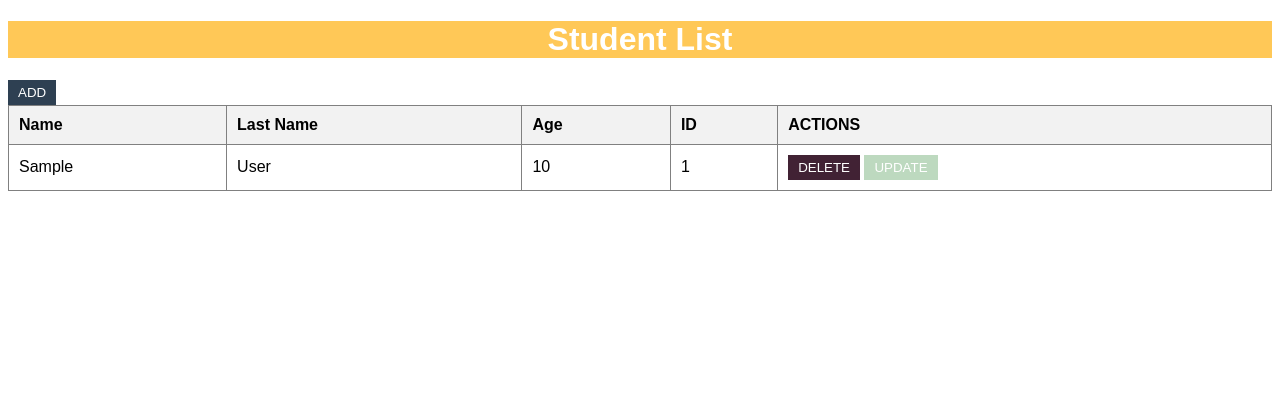
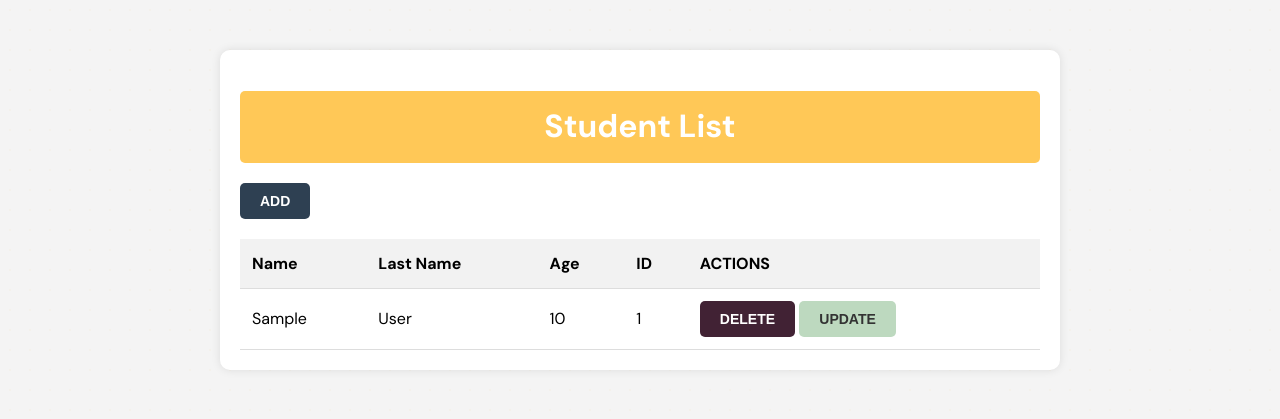
Before and after one commit to Lexgur/crud-project-PDO, a PHP site: page /index.php?action=view_students in a window 1280 px wide. Shown: the top 419 px of the page. Run offline with PHP 8.4, Linux system fonts and the light colour scheme; the visitor is signed in with stand-in values (Sample User, id 1); tables that the repository leaves empty or names only in its code hold one stand-in row (values such as "Sample post").

Commit message:
just style

```diff
--- a/public/style.css
+++ b/public/style.css
@@ -1,56 +1,277 @@
+/* Import DM Sans font from Google Fonts (optional) */
+@import url('https://fonts.googleapis.com/css2?family=DM+Sans:wght@400;700&display=swap');
+
+/* General Body Styling */
 body {
     font-family: 'DM Sans', sans-serif;
+    background-color: #f4f4f4;
+    margin: 0;
+    padding: 20px;
+    line-height: 1.6;
 }
 
-h1 {
+/* Headings */
+h1, h2 {
     font-family: 'DM Sans', sans-serif;
     color: white;
-    background-color: #FFC857;
-    justify-content: center;
-    align-items: center;
+    background-color: #FFC857; /* Warm yellow background */
+    padding: 10px;
     text-align: center;
+    margin-bottom: 20px;
+    border-radius: 5px;
 }
 
+/* Container for Forms and Content */
+.container {
+    max-width: 800px;
+    margin: 0 auto;
+    background: white;
+    padding: 20px;
+    border-radius: 10px;
+    box-shadow: 0 0 10px rgba(0, 0, 0, 0.1);
+}
+
+/* Form Styling */
+form {
+    display: flex;
+    flex-direction: column;
+    gap: 15px; /* Space between form elements */
+}
+
+label {
+    font-weight: bold;
+    margin-bottom: 5px;
+    display: block;
+}
+
+input[type="text"],
+input[type="number"],
+input[type="email"],
+input[type="password"] {
+    width: 100%;
+    max-width: 300px;
+    padding: 8px;
+    border: 1px solid #ccc;
+    border-radius: 5px;
+    font-size: 16px;
+    box-sizing: border-box; /* Ensures padding doesn't affect width */
+}
+
+input:focus {
+    outline: none;
+    border-color: #007bff; /* Highlight on focus */
+    box-shadow: 0 0 5px rgba(0, 123, 255, 0.5);
+}
+
+/* Table Styling */
 table {
     width: 100%;
     border-collapse: collapse;
+    margin-top: 20px;
 }
 
 th, td {
-    padding: 10px;
+    padding: 12px;
     text-align: left;
+    border-bottom: 1px solid #ddd;
 }
 
 th {
     background-color: #f2f2f2;
+    font-weight: bold;
 }
 
+td {
+    vertical-align: middle;
+}
+
+/* Button Styling */
 button {
-    padding: 5px 10px;
+    padding: 10px 20px;
     color: white;
     border: none;
+    border-radius: 5px;
     cursor: pointer;
-}
-.add-btn {
-    background-color: #2E4052;
-}
-.add-btn:hover {
-    background-color: #2E4052;
-}
-.dlt-btn {
-    background-color: #412234;
-}
-.dlt-btn:hover {
-    background-color: #200e1a;
-}
-.upd-btn {
-    background-color: #BDD9BF;
-}
-.upd-btn:hover {
-    background-color: #92d894;
+    font-size: 14px;
+    transition: background-color 0.3s ease; /* Smooth hover transition */
 }
 
+button:hover {
+    opacity: 0.9; /* Consistent hover effect */
+}
+
+.add-btn {
+    background-color: #2E4052; /* Dark slate blue */
+}
+
+.add-btn:hover {
+    background-color: #1e2b38; /* Slightly darker on hover */
+}
+
+.dlt-btn {
+    background-color: #412234; /* Deep maroon */
+}
+
+.dlt-btn:hover {
+    background-color: #200e1a; /* Darker maroon */
+}
+
+.upd-btn {
+    background-color: #BDD9BF; /* Soft green */
+    color: #333; /* Darker text for contrast */
+}
+
+.upd-btn:hover {
+    background-color: #92d894; /* Brighter green */
+}
+
+/* Links Inside Buttons */
+button a {
+    text-decoration: none;
+    color: inherit; /* Inherits button text color */
+    display: block;
+}
+
+/* General Links */
 a {
     text-decoration: none;
-    color: white;
+    color: #007bff;
+    font-weight: bold;
 }
+
+a:hover {
+    text-decoration: underline;
+}
+
+/* Specific Dashboard Styling */
+body.screen { /* For View Students page */
+    padding: 50px;
+}
+
+/* Responsive Design */
+@media (max-width: 600px) {
+    .container {
+        padding: 15px;
+    }
+
+    table, th, td {
+        font-size: 14px;
+    }
+
+    button {
+        padding: 8px 15px;
+    }
+
+    input[type="text"],
+    input[type="number"],
+    input[type="email"],
+    input[type="password"] {
+        max-width: 100%;
+    }
+}
+
+/* Add these to your existing style.css */
+
+/* Dashboard Container */
+.dashboard-container {
+    max-width: 900px;
+    margin: 50px auto;
+    background: linear-gradient(135deg, #ffffff 0%, #f9f9f9 100%); /* Subtle gradient */
+    padding: 40px;
+    border-radius: 15px;
+    box-shadow: 0 4px 20px rgba(0, 0, 0, 0.1);
+    position: relative;
+    overflow: hidden;
+    animation: fadeIn 1s ease-in-out; /* Fade-in animation */
+}
+
+/* Fancy Heading */
+.dashboard-container h1 {
+    font-size: 2.5em;
+    background: linear-gradient(90deg, #FFC857, #ff9d00); /* Gradient background */
+    -webkit-background-clip: text;
+    -webkit-text-fill-color: transparent; /* Gradient text */
+    margin-bottom: 10px;
+    text-shadow: 2px 2px 4px rgba(0, 0, 0, 0.1); /* Subtle shadow */
+}
+
+/* Welcome Text */
+.welcome-text {
+    font-size: 1.2em;
+    color: #555;
+    margin-bottom: 30px;
+    font-style: italic;
+}
+
+/* Dashboard Actions (Button Group) */
+.dashboard-actions {
+    display: flex;
+    justify-content: center;
+    gap: 15px;
+    flex-wrap: wrap; /* Responsive wrapping */
+}
+
+/* Button Enhancements */
+.dashboard-actions button {
+    padding: 12px 25px;
+    font-size: 16px;
+    transform: scale(1);
+    transition: transform 0.2s ease, background-color 0.3s ease;
+}
+
+.dashboard-actions button:hover {
+    transform: scale(1.05); /* Slight scale-up on hover */
+    opacity: 1; /* Override general button hover opacity */
+}
+
+/* Dashboard Footer */
+.dashboard-footer {
+    margin-top: 40px;
+    font-size: 0.9em;
+    color: #888;
+    border-top: 1px solid #eee;
+    padding-top: 10px;
+}
+
+/* Animation for Fade-In */
+@keyframes fadeIn {
+    from {
+        opacity: 0;
+        transform: translateY(20px);
+    }
+    to {
+        opacity: 1;
+        transform: translateY(0);
+    }
+}
+
+/* Optional: Add a subtle background pattern or effect */
+body::before {
+    content: '';
+    position: fixed;
+    top: 0;
+    left: 0;
+    width: 100%;
+    height: 100%;
+    background: radial-gradient(circle, rgba(255, 200, 87, 0.1) 10%, transparent 10%);
+    background-size: 20px 20px;
+    z-index: -1; /* Behind content */
+    opacity: 0.5;
+}
+
+/* Responsive Adjustments */
+@media (max-width: 600px) {
+    .dashboard-container {
+        margin: 20px;
+        padding: 20px;
+    }
+
+    .dashboard-container h1 {
+        font-size: 2em;
+    }
+
+    .dashboard-actions {
+        flex-direction: column;
+        gap: 10px;
+    }
+}
--- a/templates/view_students.php
+++ b/templates/view_students.php
@@ -7,9 +7,12 @@
     <title>View Students</title>
 </head>
 <body class="screen">
+<div class="container">
     <h1>Student List</h1>
-<button class="add-btn"><a href="/index.php?action=create_student" target="_blank" rel="noopener">ADD</a></button>
-<table border="1">
+    <button class="add-btn">
+        <a href="/index.php?action=create_student" target="_blank" rel="noopener">ADD</a>
+    </button>
+    <table>
         <thead>
         <tr>
             <th>Name</th>
@@ -23,18 +26,22 @@
         <?php foreach ($students as $student): ?>
             <tr>
                 <!-- Accessing object properties with getter methods -->
-            <td><?=$student->getFirstName()?></td>
-            <td><?=$student->getLastName()?></td>
-            <td><?=$student->getAge()?></td>
-            <td><?=$student->getId()?></td>
+                <td><?= $student->getFirstName() ?></td>
+                <td><?= $student->getLastName() ?></td>
+                <td><?= $student->getAge() ?></td>
+                <td><?= $student->getId() ?></td>
                 <td>
-                    <button class = "dlt-btn"><a href="/index.php?action=delete_student&id=<?=$student->getId()?>" target="_blank" rel="noopener">DELETE </a></button>
-
-                    <button class = "upd-btn"><a href="/index.php?action=update_student&id=<?=$student->getId()?>" target="_blank" rel="noopener">UPDATE</a></button>
+                    <button class="dlt-btn">
+                        <a href="/index.php?action=delete_student&id=<?= $student->getId() ?>" target="_blank" rel="noopener">DELETE</a>
+                    </button>
+                    <button class="upd-btn">
+                        <a href="/index.php?action=update_student&id=<?= $student->getId() ?>" target="_blank" rel="noopener">UPDATE</a>
+                    </button>
                 </td>
             </tr>
         <?php endforeach; ?>
         </tbody>
     </table>
+</div>
 </body>
 </html>
```
Also changed, not shown: templates/dashboard.php (+21 -33 lines). Lines whose indentation alone changed are shown as unchanged.
